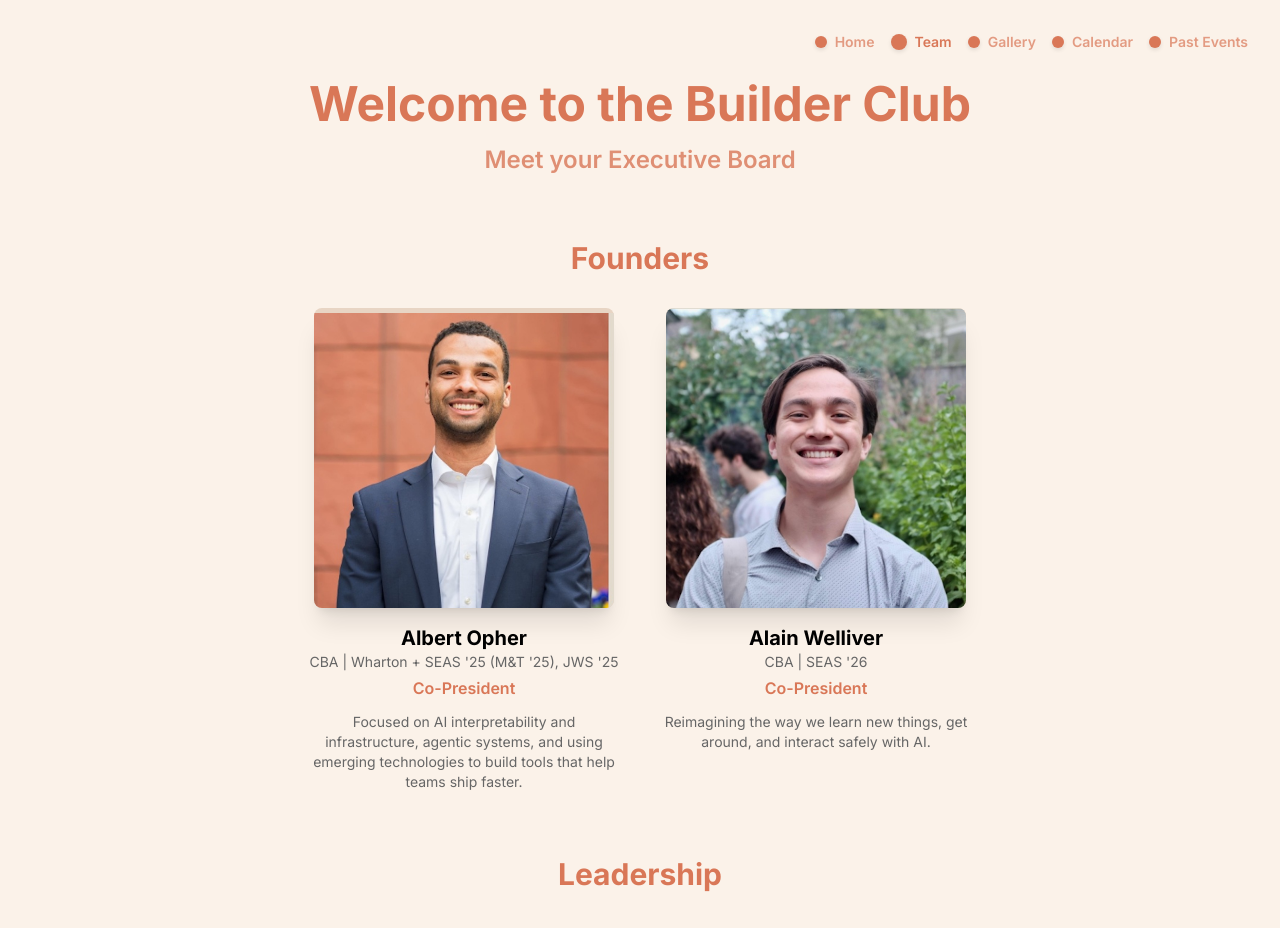
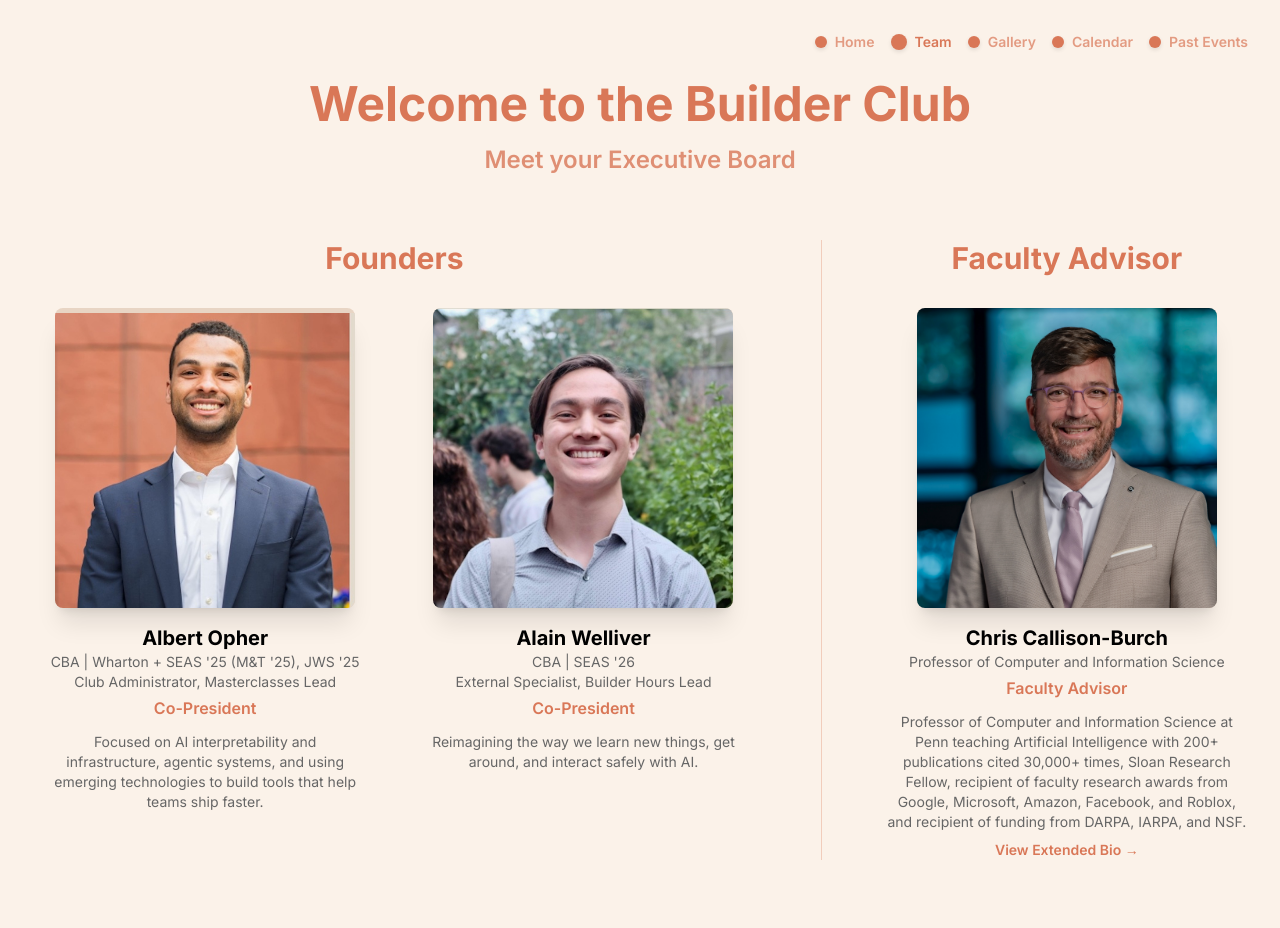
Before and after one commit to alainwelliver/penn-cbc-website, a Next.js app: page /team in a window 1280 px wide. Shown: the top 928 px of the page. Built offline with nearby package versions, Linux system fonts and the light colour scheme.

Commit message:
more touches

```diff
--- a/app/past-events/page.tsx
+++ b/app/past-events/page.tsx
@@ -38,6 +38,14 @@ export default function PastEvents() {
         {
           label: 'View Photos',
           url: '/masterclass3-gallery'
+        },
+        {
+          label: 'GitHub Repo',
+          url: 'https://github.com/Albinator3000/LLM-Interpretability-Dashboard-w-Ollama-HF-PyTorch-LangChain-CBC-PENN-'
+        },
+        {
+          label: 'Live Demo',
+          url: 'https://albert-opher-ai-interpretability.streamlit.app'
         }
       ]
     },
--- a/app/team/page.tsx
+++ b/app/team/page.tsx
@@ -5,6 +5,7 @@ export default function Team() {
     {
       name: 'Albert Opher',
       title: 'CBA | Wharton + SEAS \'25 (M&T \'25), JWS \'25',
+      subtitle: 'Club Administrator, Masterclasses Lead',
       role: 'Co-President',
       image: '/team/albert.jpg',
       bio: 'Focused on AI interpretability and infrastructure, agentic systems, and using emerging technologies to build tools that help teams ship faster.',
@@ -13,12 +14,23 @@ export default function Team() {
     {
       name: 'Alain Welliver',
       title: 'CBA | SEAS \'26',
+      subtitle: 'External Specialist, Builder Hours Lead',
       role: 'Co-President',
       image: '/team/alain.jpg',
       bio: 'Reimagining the way we learn new things, get around, and interact safely with AI.',
       imagePosition: '50% 45%'
     }
   ];
+
+  const facultyAdvisor = {
+    name: 'Chris Callison-Burch',
+    title: 'Professor of Computer and Information Science',
+    role: 'Faculty Advisor',
+    image: '/team/CCB.jpeg',
+    bio: 'Professor of Computer and Information Science at Penn teaching Artificial Intelligence with 200+ publications cited 30,000+ times, Sloan Research Fellow, recipient of faculty research awards from Google, Microsoft, Amazon, Facebook, and Roblox, and recipient of funding from DARPA, IARPA, and NSF.',
+    bioLink: 'https://www.cis.upenn.edu/~ccb/',
+    imagePosition: '50% 50%'
+  };
 
   const leadership: typeof founders = [];
 
@@ -38,15 +50,18 @@ export default function Team() {
           Meet your Executive Board
         </h2>
 
-        {/* Founders Section */}
+        {/* Founders and Faculty Advisor Section */}
         <section className="mb-16">
+          <div className="grid grid-cols-1 lg:grid-cols-[2fr_auto_1fr] gap-8 items-start">
+            {/* Founders */}
+            <div>
               <h3
                 className="text-3xl font-bold mb-8 text-center font-sans"
                 style={{ color: '#D97757' }}
               >
                 Founders
               </h3>
-          <div className="grid grid-cols-1 md:grid-cols-2 gap-8 max-w-2xl mx-auto">
+              <div className="grid grid-cols-1 md:grid-cols-2 gap-8">
                 {founders.map((member, index) => (
                   <div
                     key={index}
@@ -73,6 +88,11 @@ export default function Team() {
                     <p className="text-sm text-center font-sans" style={{ color: '#666' }}>
                       {member.title}
                     </p>
+                    {member.subtitle && (
+                      <p className="text-sm text-center font-sans" style={{ color: '#666' }}>
+                        {member.subtitle}
+                      </p>
+                    )}
                     <p className="text-base font-semibold text-center font-sans mt-1" style={{ color: '#D97757' }}>
                       {member.role}
                     </p>
@@ -81,6 +101,61 @@ export default function Team() {
                     </p>
                   </div>
                 ))}
+              </div>
+            </div>
+
+            {/* Vertical Separator */}
+            <div className="hidden lg:block w-px bg-[#D97757] opacity-30 h-full min-h-[500px] mx-8"></div>
+
+            {/* Faculty Advisor */}
+            <div>
+              <h3
+                className="text-3xl font-bold mb-8 text-center font-sans"
+                style={{ color: '#D97757' }}
+              >
+                Faculty Advisor
+              </h3>
+              <div className="flex justify-center">
+                <div className="flex flex-col items-center max-w-md">
+                  <div
+                    className="relative w-full aspect-square mb-4 overflow-hidden rounded-lg shadow-xl"
+                    style={{
+                      maxWidth: '300px',
+                      backgroundColor: '#E8D5C4'
+                    }}
+                  >
+                    <Image
+                      src={facultyAdvisor.image}
+                      alt={facultyAdvisor.name}
+                      fill
+                      className="object-cover"
+                      style={{ objectPosition: facultyAdvisor.imagePosition }}
+                    />
+                  </div>
+                  <h4 className="text-xl font-bold text-center font-sans" style={{ color: '#000' }}>
+                    {facultyAdvisor.name}
+                  </h4>
+                  <p className="text-sm text-center font-sans" style={{ color: '#666' }}>
+                    {facultyAdvisor.title}
+                  </p>
+                  <p className="text-base font-semibold text-center font-sans mt-1" style={{ color: '#D97757' }}>
+                    {facultyAdvisor.role}
+                  </p>
+                  <p className="text-sm text-center font-sans mt-3" style={{ color: '#666' }}>
+                    {facultyAdvisor.bio}
+                  </p>
+                  <a
+                    href={facultyAdvisor.bioLink}
+                    target="_blank"
+                    rel="noopener noreferrer"
+                    className="text-sm font-semibold text-center font-sans mt-2 inline-block hover:opacity-80 transition-opacity"
+                    style={{ color: '#D97757' }}
+                  >
+                    View Extended Bio →
+                  </a>
+                </div>
+              </div>
+            </div>
           </div>
         </section>
 
```
Also changed, not shown: public/team/CCB.jpeg (added). Lines whose indentation alone changed are shown as unchanged.
